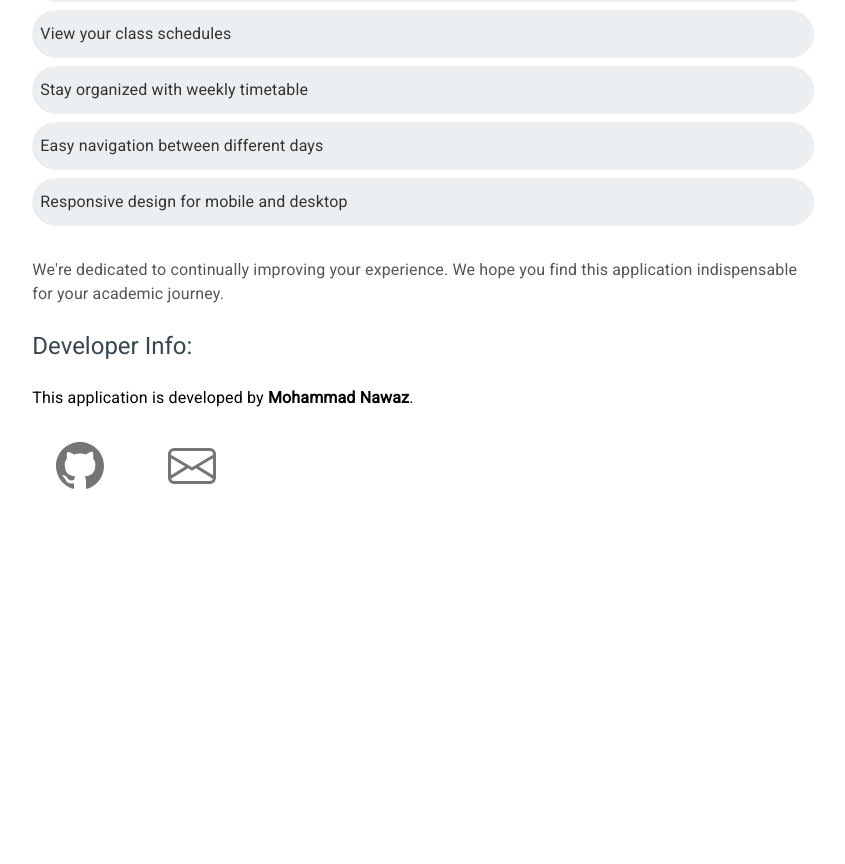
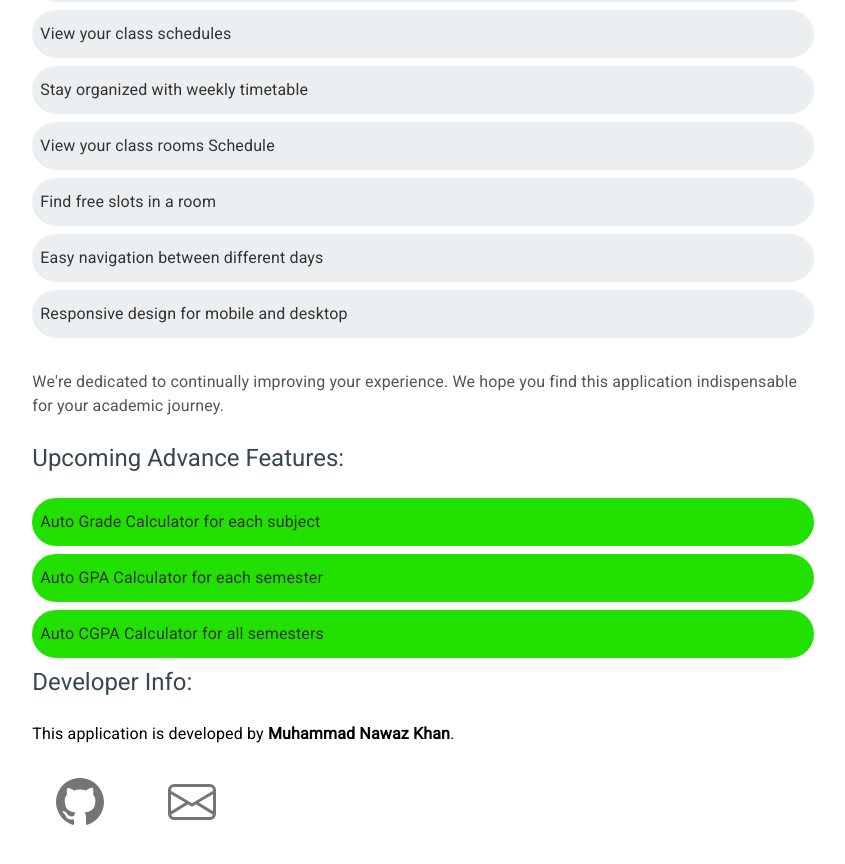
Before and after one commit to Nawaz393/Cui-unofficial-timetable-webInterface, a React (Vite) app: page /about in a window 1280 px wide. Shown: the part 490-1354 px from the top of the page, without its empty margins (217-1062 px from the left). Before the commit the page ends 1056 px from the top, so only its background shows below. Built offline with nearby package versions, Linux system fonts and the light colour scheme; no server answers.

Commit message:
modifications in about page

```diff
--- a/src/Pages/About/About.tsx
+++ b/src/Pages/About/About.tsx
@@ -1,5 +1,15 @@
 import React from 'react';
-import { Container, Typography, List, ListItem, ListItemText, Link, Grid, Box, IconButton } from '@mui/material';
+import {
+  Container,
+  Typography,
+  List,
+  ListItem,
+  ListItemText,
+  Link,
+  Grid,
+  Box,
+  IconButton,
+} from '@mui/material';
 import { BsEnvelope, BsGithub } from 'react-icons/bs';
 
 const About: React.FC = () => {
@@ -8,8 +18,16 @@ const About: React.FC = () => {
     "View a Subject's Schedule",
     'View your class schedules',
     'Stay organized with weekly timetable',
+    'View your class rooms Schedule',
+    'Find free slots in a room',
     'Easy navigation between different days',
     'Responsive design for mobile and desktop',
+  ];
+
+  const upcomingFeatures = [
+    'Auto Grade Calculator for each subject',
+    'Auto GPA Calculator for each semester',
+    'Auto CGPA Calculator for all semesters',
   ];
 
   return (
@@ -25,10 +43,12 @@ const About: React.FC = () => {
         About CUI unoffical Timetable
       </Typography>
       <Typography variant='body1' sx={{ marginBottom: 3, color: '#555' }}>
-        Welcome to the CUI Timetable application! This application provides an intuitive way to access and manage your class schedules at CUI.
+        Welcome to the CUI Timetable application! This application provides an
+        intuitive way to access and manage your class schedules at CUI.
       </Typography>
       <Typography variant='body1' sx={{ marginBottom: 4, color: '#555' }}>
-        Whether you're a student or a faculty member, our goal is to help you stay organized and enhance your academic experience.
+        Whether you're a student or a faculty member, our goal is to help you
+        stay organized and enhance your academic experience.
       </Typography>
       <Box sx={{ marginTop: 2, marginBottom: 2 }}>
         <Typography variant='h5' sx={{ marginBottom: 3, color: '#37474F' }}>
@@ -36,25 +56,66 @@ const About: React.FC = () => {
         </Typography>
         <List sx={{ marginTop: 2, marginBottom: 2 }}>
           {features.map((feature, index) => (
-            <ListItem key={index} sx={{ backgroundColor: '#ECEFF1', borderRadius: 8, marginBottom: 1, paddingLeft: 1 }}>
-              <ListItemText primary={feature} sx={{ color: '#333', fontWeight: 'bold' }} />
+            <ListItem
+              key={index}
+              sx={{
+                // different background color for each list item
+                backgroundColor: ' #ECEFF1 ',
+                borderRadius: 8,
+                marginBottom: 1,
+                paddingLeft: 1,
+              }}
+            >
+              <ListItemText
+                primary={feature}
+                sx={{ color: '#333', fontWeight: 'bold' }}
+              />
             </ListItem>
           ))}
         </List>
       </Box>
       <Typography variant='body1' sx={{ marginBottom: 3, color: '#555' }}>
-        We're dedicated to continually improving your experience. We hope you find this application indispensable for your academic journey.
+        We're dedicated to continually improving your experience. We hope you
+        find this application indispensable for your academic journey.
       </Typography>
+
+      <Typography variant='h5' sx={{ marginBottom: 3, color: '#37474F' }}>
+        Upcoming Advance Features:
+      </Typography>
+
+      {upcomingFeatures.map((feature, index) => (
+        <ListItem
+          key={index}
+          sx={{
+            // different background color  from above  dark one
+
+            backgroundColor: '#22E000 ',
+            borderRadius: 8,
+            marginBottom: 1,
+            paddingLeft: 1,
+          }}
+        >
+          <ListItemText
+            primary={feature}
+            sx={{ color: '#333', fontWeight: 'bold' }}
+          />
+        </ListItem>
+      ))}
       <Typography variant='h5' sx={{ marginBottom: 3, color: '#37474F' }}>
         Developer Info:
       </Typography>
       <Box sx={{ marginBottom: 3 }}>
         <Typography variant='body1' sx={{ marginBottom: 1 }}>
-          This application is developed by <b>Mohammad Nawaz</b>.
+          This application is developed by <b>Muhammad Nawaz Khan</b>.
         </Typography>
         <Grid container spacing={2}>
           <Grid item sx={{ m: 1 }}>
-            <Link href='https://github.com/Nawaz393' target='_blank' rel='noopener noreferrer' color='secondary'>
+            <Link
+              href='https://github.com/Nawaz393'
+              target='_blank'
+              rel='noopener noreferrer'
+              color='secondary'
+            >
               <IconButton sx={{ m: 1 }}>
                 <BsGithub size='2em' />
               </IconButton>
```
